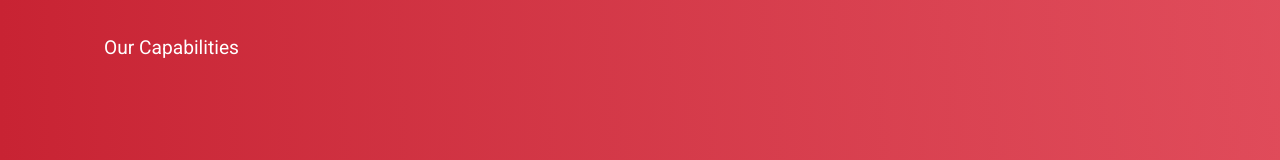
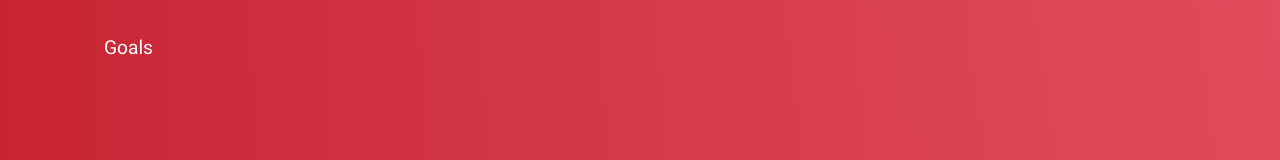
Before and after one commit to Elbaton1/my-react-app, a React (Create React App) app: page / in a window 1280 px wide. Shown: the top 160 px of the page. Built offline with nearby package versions, Linux system fonts and the light colour scheme.

Commit message:
Your commit message

```diff
--- a/src/components/Header.js
+++ b/src/components/Header.js
@@ -7,7 +7,7 @@ const Header = () => {
         <header className="header">
             <nav className="navbar">
                 <ul className="nav-links">
-                    <center><li><a href="#capabilities">Our Capabilities</a></li></center>
+                    <center><li><a href="#capabilities">Goals</a></li></center>
                 </ul>
             </nav>
             <div className="header-content">
--- a/src/components/Home.js
+++ b/src/components/Home.js
@@ -8,7 +8,7 @@ const Home = () => {
     return (
         <div className="container">
             <nav className="navbar">
-
+                {/* Add your navbar content here if any */}
             </nav>
             <section className="introduction">
                 <div>
@@ -18,11 +18,8 @@ const Home = () => {
                         Whether you are a researcher, inventor, or legal professional, our system is designed to provide
                         comprehensive and actionable insights into patent data. Utilize advanced AI algorithms to conduct thorough patent searches, analyze patent abstracts, and detect potential challenges in your applications. Our platform offers practical suggestions for overcoming obstacles, helping you to navigate the complex landscape of intellectual property.
                         Experience the efficiency of AI-driven insights, guiding you towards new opportunities and enhancing your research and development efforts.
-
                     </p>
-
                 </div>
-
                 <img src={image1} alt="AI-powered patent analysis" className="intro-image" />
             </section>
             <h2 id="capabilities" className="section-heading">Our Goals</h2>
@@ -68,7 +65,7 @@ const Home = () => {
                         <li>Integrate with extensive legal databases to perform detailed legal analyses, ensuring your patents are robust and legally sound.</li>
                     </ul>
                 </div>
-                <img src={animation3} alt="Future capabilities" className="info-image" />
+                <img src={animation3} alt="Future capabilities" className="info-image animation3" />
             </section>
             <section className="uses">
                 <div className="uses-heading">
```
Also changed, not shown: src/App.css (line endings or trailing spaces).
